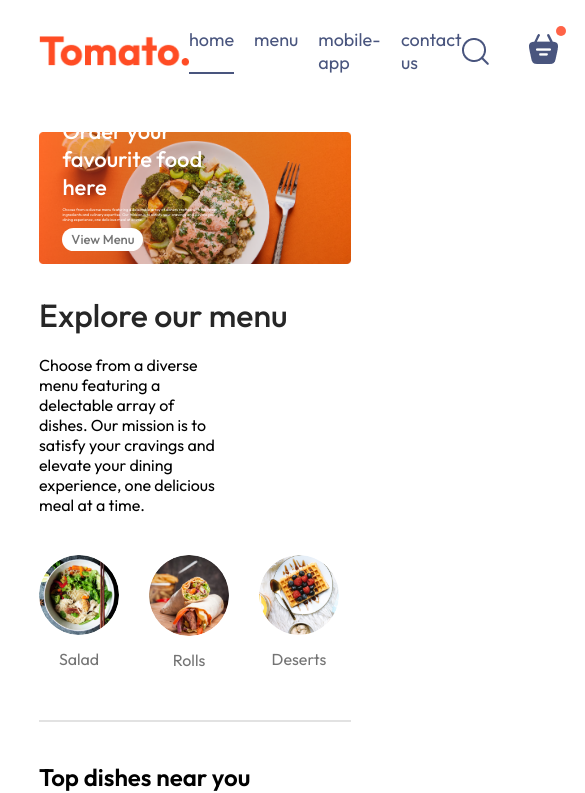
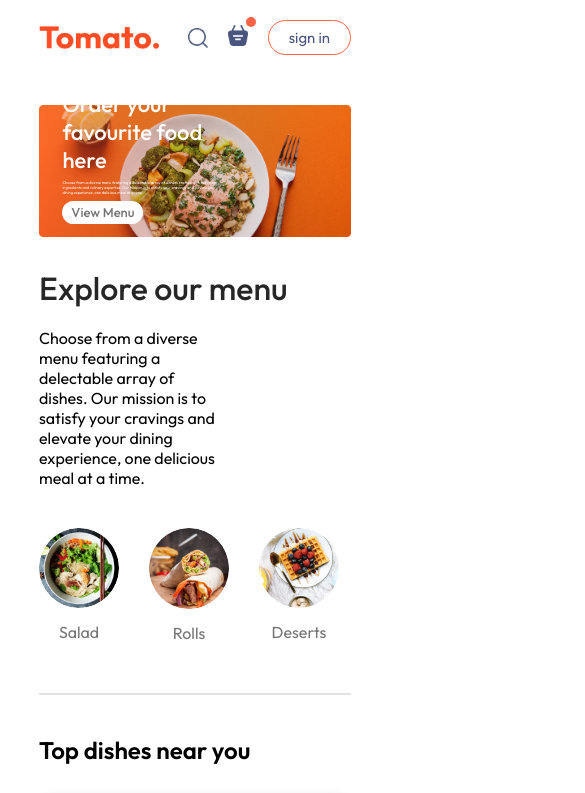
Before and after one commit to Mryasa69/food-order-system, a React (Vite) app: page / in a window 390 px wide. Shown: the top 793 px of the page, 585 px wide, since content can reach past the window. Built offline with nearby package versions, Linux system fonts and the light colour scheme.

Commit message:
Add media for screen

```diff
--- a/src/components/Navbar/Navbar.css
+++ b/src/components/Navbar/Navbar.css
@@ -61,3 +61,56 @@
     top: -8px;
     right: -8px;
 }
+
+@media (max-width: 1050px) {
+    .navbar .logo {
+        width: 140px;
+    }
+
+    .navbar-menu {
+        gap: 20px;
+        font-size: 17px;
+    }
+
+    .navbar-right {
+        gap: 30px;
+    }
+
+    .navbar-right img {
+        width: 22px;
+    }
+
+    .navbar-right button {
+        padding: 8px 25px;
+    }
+}
+
+@media (max-width: 900px) {
+    .navbar .logo {
+        width: 120px;
+    }
+
+    .navbar-menu {
+        gap: 15px;
+        font-size: 16px;
+    }
+
+    .navbar-right {
+        gap: 20px;
+    }
+
+    .navbar-right img {
+        width: 20px;
+    }
+
+    .navbar-right button {
+        padding: 7px 20px;
+        font-size: 15px;
+    }
+}
+
+@media (max-width: 750px) {
+    .navbar-menu {
+        display: none;
+    }
+}
```
